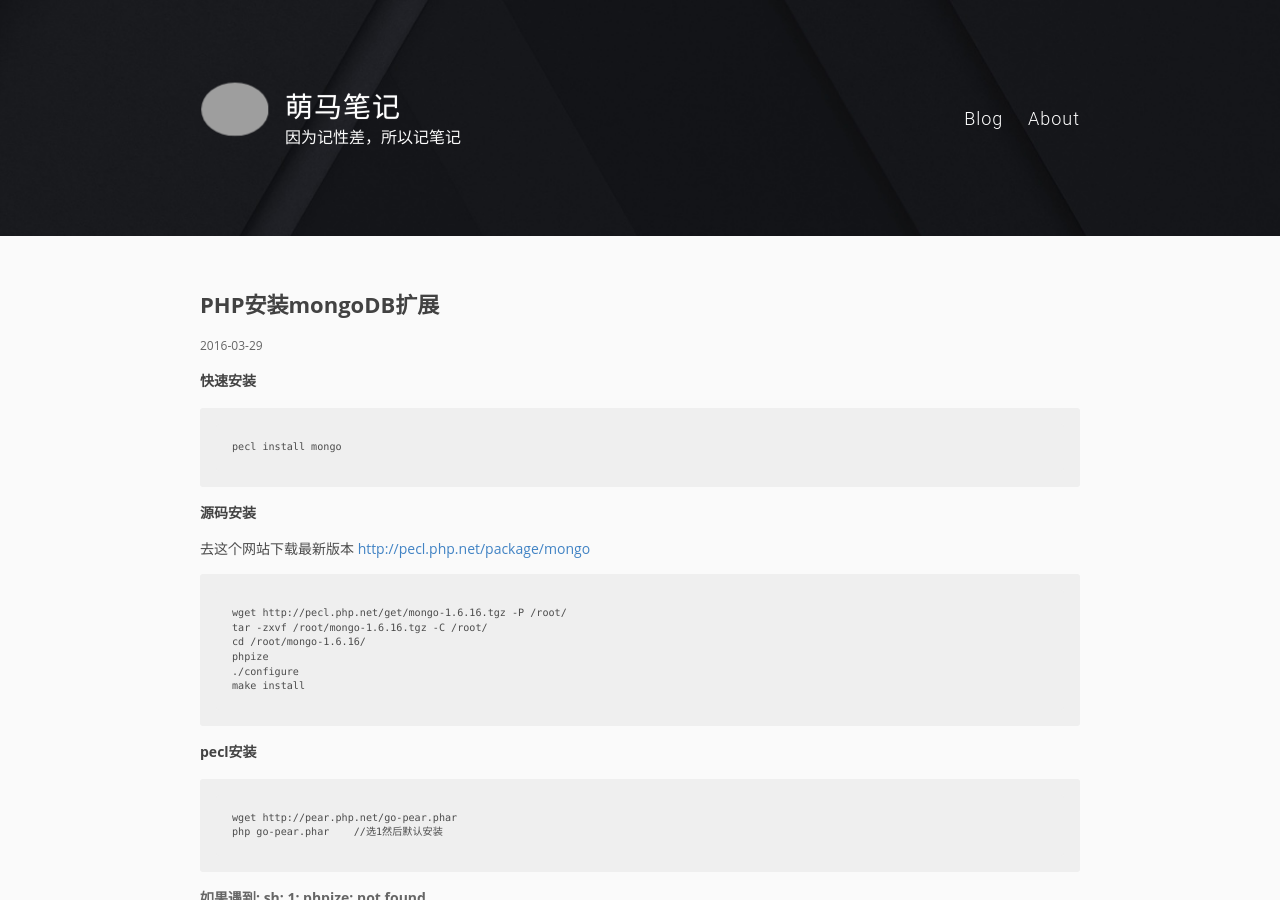
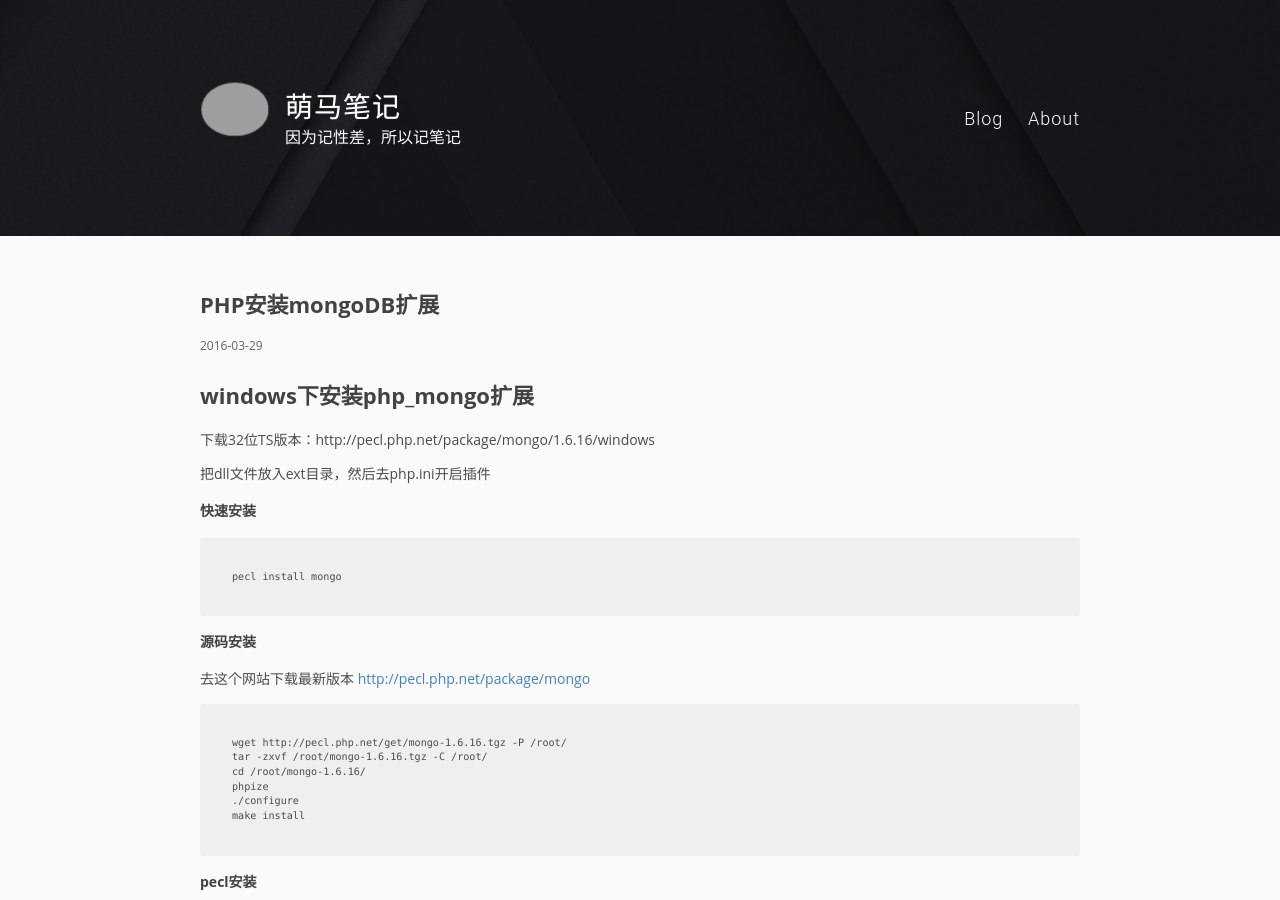
Before and after one commit to pingmalu/pingmalu.github.io, a Jekyll site: the page built from _posts/2016-03-29-PHP安装mongoDB扩展.md, in a window 1280 px wide and 900 px high. Built offline with Jekyll 4.4.1, drawn with Linux system fonts in a browser that asks for light colours; nearby versions of some CDN libraries; grey boxes are pictures that could not be loaded.

Commit message:
'update'

```diff
--- a/_posts/2016-03-29-PHP安装mongoDB扩展.md
+++ b/_posts/2016-03-29-PHP安装mongoDB扩展.md
@@ -2,6 +2,12 @@
 layout: post
 title: PHP安装mongoDB扩展
 ---
+
+# windows下安装php_mongo扩展
+
+下载32位TS版本：http://pecl.php.net/package/mongo/1.6.16/windows
+
+把dll文件放入ext目录，然后去php.ini开启插件
 
 ### 快速安装
 
```
